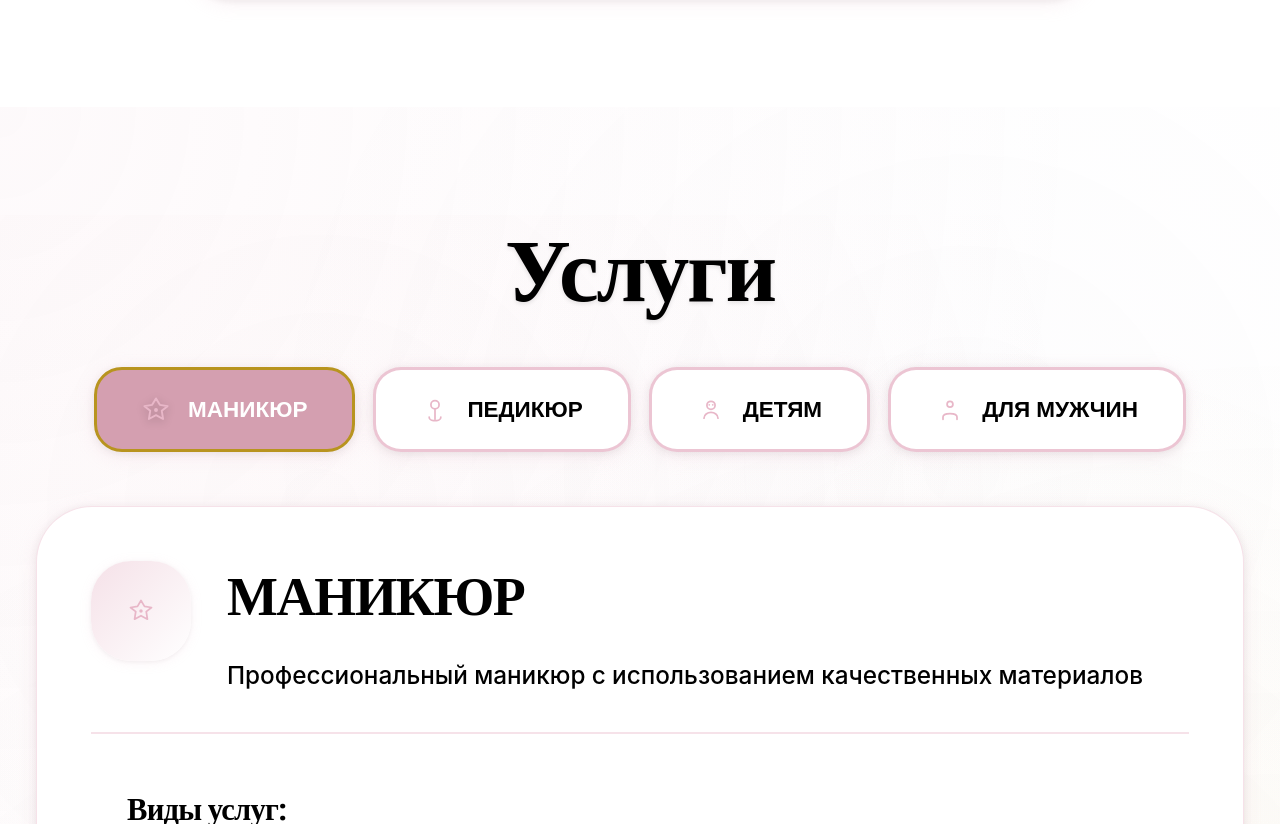
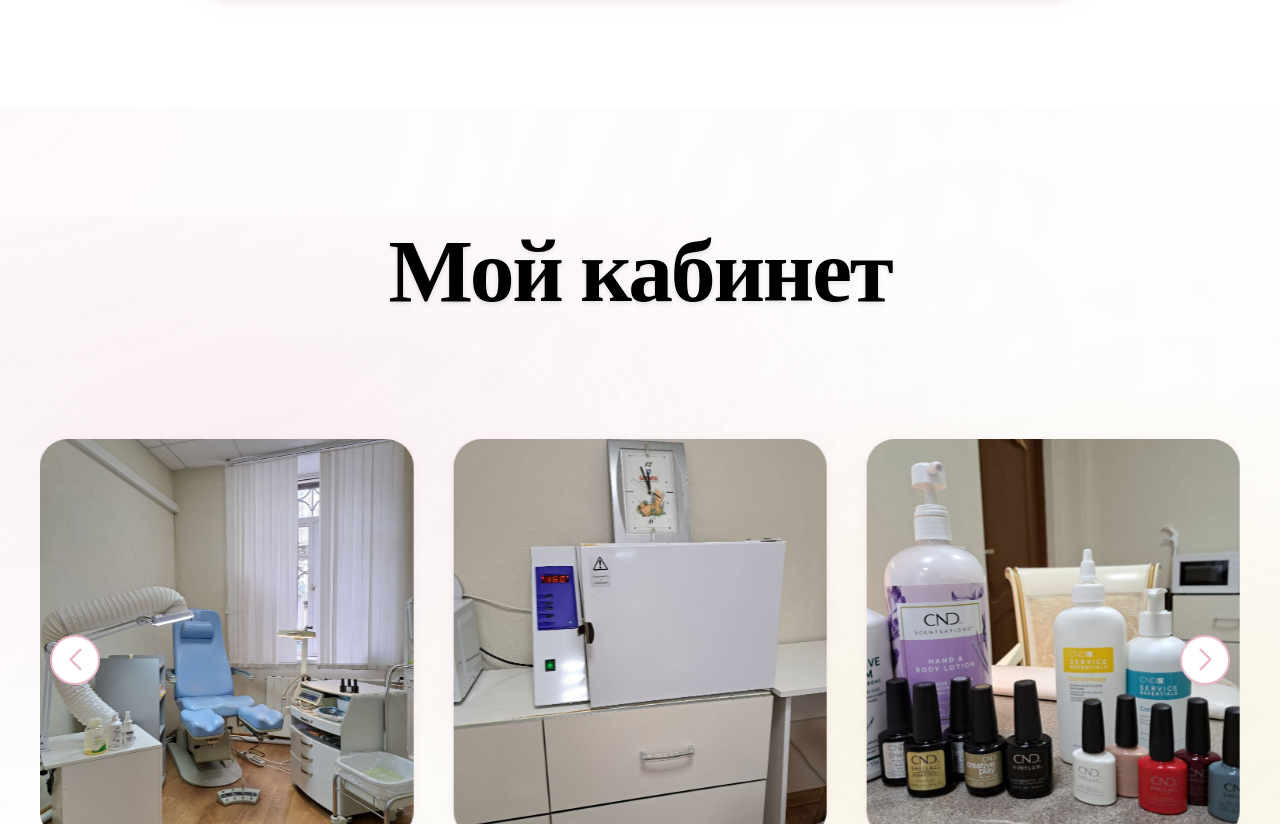
Before and after one commit to AntonioZubakha/EM, a React (Vite) app: page / in a window 1280 px wide. Shown: the part 1976-2800 px from the top of the page. Built offline with nearby package versions, Linux system fonts and the light colour scheme; a web font is replaced by a local one.

Commit message:
Feat: добавлен новый раздел 'Мой кабинет' со слайдером фотографий кабинета

```diff
--- a/src/App.tsx
+++ b/src/App.tsx
@@ -1,6 +1,7 @@
 import { useState, useEffect } from 'react';
 import { motion } from 'framer-motion';
 import About from './pages/About';
+import Cabinet from './pages/Cabinet';
 import Services from './pages/Services';
 import PriceList from './pages/PriceList';
 import Portfolio from './pages/Portfolio';
@@ -19,7 +20,7 @@ function App() {
 
   useEffect(() => {
     const handleScroll = () => {
-      const sections = ['about', 'services', 'pricelist', 'portfolio', 'booking'];
+      const sections = ['about', 'cabinet', 'services', 'pricelist', 'portfolio', 'booking'];
       const currentSection = sections.find(section => {
         const element = document.getElementById(section);
         if (element) {
@@ -54,6 +55,7 @@ function App() {
             <ul className="nav-list">
               {[
                 { id: 'about', label: 'Обо мне' },
+                { id: 'cabinet', label: 'Мой кабинет' },
                 { id: 'services', label: 'Услуги' },
                 { id: 'pricelist', label: 'Прейскурант' },
                 { id: 'portfolio', label: 'Мои работы' },
@@ -76,6 +78,10 @@ function App() {
       <main className="main" role="main">
         <section id="about" className="section" aria-label="О мастере">
           <About />
+        </section>
+
+        <section id="cabinet" className="section" aria-label="Мой кабинет">
+          <Cabinet />
         </section>
 
         <section id="services" className="section" aria-label="Услуги">
--- /dev/null
+++ b/src/pages/Cabinet.scss
@@ -0,0 +1,193 @@
+// Cabinet Page - Минималистичный дизайн согласно бренд-буку
+
+.cabinet-section {
+  position: relative;
+  padding: 4rem 0;
+
+  // Акварельный фоновый паттерн
+  &::before {
+    content: '';
+    position: absolute;
+    top: 0;
+    left: 0;
+    right: 0;
+    bottom: 0;
+    background: var(--gradient-watercolor);
+    pointer-events: none;
+    z-index: -1;
+  }
+}
+
+.cabinet-slider-container {
+  padding: 2rem 0;
+  position: relative;
+  max-width: 1200px;
+  margin: 0 auto;
+}
+
+.cabinet-swiper {
+  width: 100%;
+  padding: 2rem 0 4rem;
+  position: relative;
+}
+
+.cabinet-slide {
+  width: 100%;
+  height: 400px;
+  border-radius: var(--radius-lg);
+  overflow: hidden;
+  position: relative;
+  transition: all 0.3s ease;
+  cursor: pointer;
+  box-shadow: var(--shadow-soft);
+  background: var(--primary-gray);
+
+  img {
+    display: block;
+    width: 100%;
+    height: 100%;
+    object-fit: cover;
+    transition: transform 0.4s ease;
+  }
+
+  &:hover {
+    transform: translateY(-5px);
+    box-shadow: var(--shadow-medium);
+
+    img {
+      transform: scale(1.05);
+    }
+  }
+
+  &__error {
+    display: flex;
+    align-items: center;
+    justify-content: center;
+    width: 100%;
+    height: 100%;
+    background: var(--primary-gray);
+    color: var(--text-primary);
+    font-size: 1.2rem;
+    font-weight: 500;
+    font-family: 'Open Sans', sans-serif;
+  }
+
+  @media (max-width: 768px) {
+    height: 350px;
+  }
+
+  @media (max-width: 480px) {
+    height: 300px;
+  }
+}
+
+// Стили для пагинации в соответствии с бренд-буком
+.swiper-pagination {
+  bottom: 0 !important;
+}
+
+.swiper-pagination-bullet {
+  background-color: var(--primary-rose) !important;
+  opacity: 0.3 !important;
+  transition: all 0.3s ease !important;
+  width: 10px !important;
+  height: 10px !important;
+  margin: 0 6px !important;
+}
+
+.swiper-pagination-bullet-active {
+  background-color: var(--primary-rose) !important;
+  opacity: 1 !important;
+  transform: scale(1.2) !important;
+  box-shadow: 0 2px 8px rgba(232, 183, 200, 0.4) !important;
+}
+
+// Стили для навигационных кнопок
+.swiper-button-next,
+.swiper-button-prev {
+  color: var(--primary-rose) !important;
+  background: var(--primary-white) !important;
+  width: 50px !important;
+  height: 50px !important;
+  border-radius: 50% !important;
+  box-shadow: var(--shadow-soft) !important;
+  border: 2px solid var(--primary-rose) !important;
+  transition: all 0.3s ease !important;
+
+  &::after {
+    font-size: 1.2rem !important;
+    font-weight: 700 !important;
+  }
+
+  &:hover {
+    background: var(--primary-rose) !important;
+    color: var(--text-white) !important;
+    box-shadow: var(--shadow-medium) !important;
+    transform: scale(1.1) !important;
+  }
+
+  &:active {
+    transform: scale(0.95) !important;
+  }
+
+  @media (max-width: 768px) {
+    width: 40px !important;
+    height: 40px !important;
+
+    &::after {
+      font-size: 1rem !important;
+    }
+  }
+}
+
+.swiper-button-next {
+  right: 10px !important;
+
+  @media (max-width: 768px) {
+    right: 5px !important;
+  }
+}
+
+.swiper-button-prev {
+  left: 10px !important;
+
+  @media (max-width: 768px) {
+    left: 5px !important;
+  }
+}
+
+// Адаптивность
+@media (max-width: 1024px) {
+  .cabinet-slider-container {
+    padding: 1.5rem 0;
+  }
+
+  .cabinet-swiper {
+    padding: 1.5rem 0 3rem;
+  }
+}
+
+@media (max-width: 768px) {
+  .cabinet-section {
+    padding: 3rem 0;
+  }
+
+  .cabinet-slider-container {
+    padding: 1rem 0;
+  }
+
+  .cabinet-swiper {
+    padding: 1rem 0 3rem;
+  }
+}
+
+@media (max-width: 480px) {
+  .cabinet-section {
+    padding: 2rem 0;
+  }
+
+  .swiper-button-next,
+  .swiper-button-prev {
+    display: none !important;
+  }
+}
--- /dev/null
+++ b/src/pages/Cabinet.tsx
@@ -0,0 +1,99 @@
+import React, { useState } from 'react';
+import { motion } from 'framer-motion';
+import { Swiper, SwiperSlide } from 'swiper/react';
+import { Navigation, Pagination, Autoplay } from 'swiper/modules';
+
+// @ts-expect-error - CSS imports don't have type definitions
+import 'swiper/css';
+// @ts-expect-error - CSS imports don't have type definitions
+import 'swiper/css/navigation';
+// @ts-expect-error - CSS imports don't have type definitions
+import 'swiper/css/pagination';
+
+import './Cabinet.scss';
+
+const Cabinet: React.FC = () => {
+  const [imageErrors, setImageErrors] = useState<{ [key: number]: boolean }>({});
+
+  const cabinetPhotos = [
+    { img: '/5298658092193091212.jpg', alt: 'Кабинет мастера' },
+    { img: '/5427244503883969651.jpg', alt: 'Кабинет мастера' },
+    { img: '/5427244503883969652.jpg', alt: 'Оборудование и стерилизация' },
+    { img: '/5429213501576052044.jpg', alt: 'Продукция CND Shellac' },
+    { img: '/5429471586160868689.jpg', alt: 'Рабочее место мастера' },
+  ];
+
+  const handleImageError = (index: number) => {
+    setImageErrors(prev => ({ ...prev, [index]: true }));
+  };
+
+  return (
+    <div className="container cabinet-section">
+      <motion.div
+        initial={{ opacity: 0, y: 50 }}
+        whileInView={{ opacity: 1, y: 0 }}
+        transition={{ duration: 0.8 }}
+        viewport={{ once: true }}
+        className="text-center mb-5"
+      >
+        <h1 className="gradient-text">Мой кабинет</h1>
+      </motion.div>
+
+      <motion.div
+        initial={{ opacity: 0, scale: 0.95 }}
+        whileInView={{ opacity: 1, scale: 1 }}
+        transition={{ duration: 0.6, delay: 0.2 }}
+        viewport={{ once: true }}
+        className="cabinet-slider-container"
+      >
+        <Swiper
+          slidesPerView={1}
+          spaceBetween={30}
+          loop={true}
+          autoplay={{
+            delay: 4000,
+            disableOnInteraction: false,
+          }}
+          pagination={{
+            clickable: true,
+            dynamicBullets: true,
+          }}
+          navigation={true}
+          breakpoints={{
+            640: {
+              slidesPerView: 2,
+              spaceBetween: 30,
+            },
+            1024: {
+              slidesPerView: 3,
+              spaceBetween: 40,
+            },
+          }}
+          modules={[Navigation, Pagination, Autoplay]}
+          className="cabinet-swiper"
+        >
+          {cabinetPhotos.map((photo, index) => (
+            <SwiperSlide key={index} className="cabinet-slide">
+              {imageErrors[index] ? (
+                <div className="cabinet-slide__error">
+                  <span>Изображение не загружено</span>
+                </div>
+              ) : (
+                <img
+                  src={photo.img}
+                  alt={photo.alt}
+                  loading="lazy"
+                  onError={() => handleImageError(index)}
+                  width="800"
+                  height="600"
+                />
+              )}
+            </SwiperSlide>
+          ))}
+        </Swiper>
+      </motion.div>
+    </div>
+  );
+};
+
+export default Cabinet;
```
